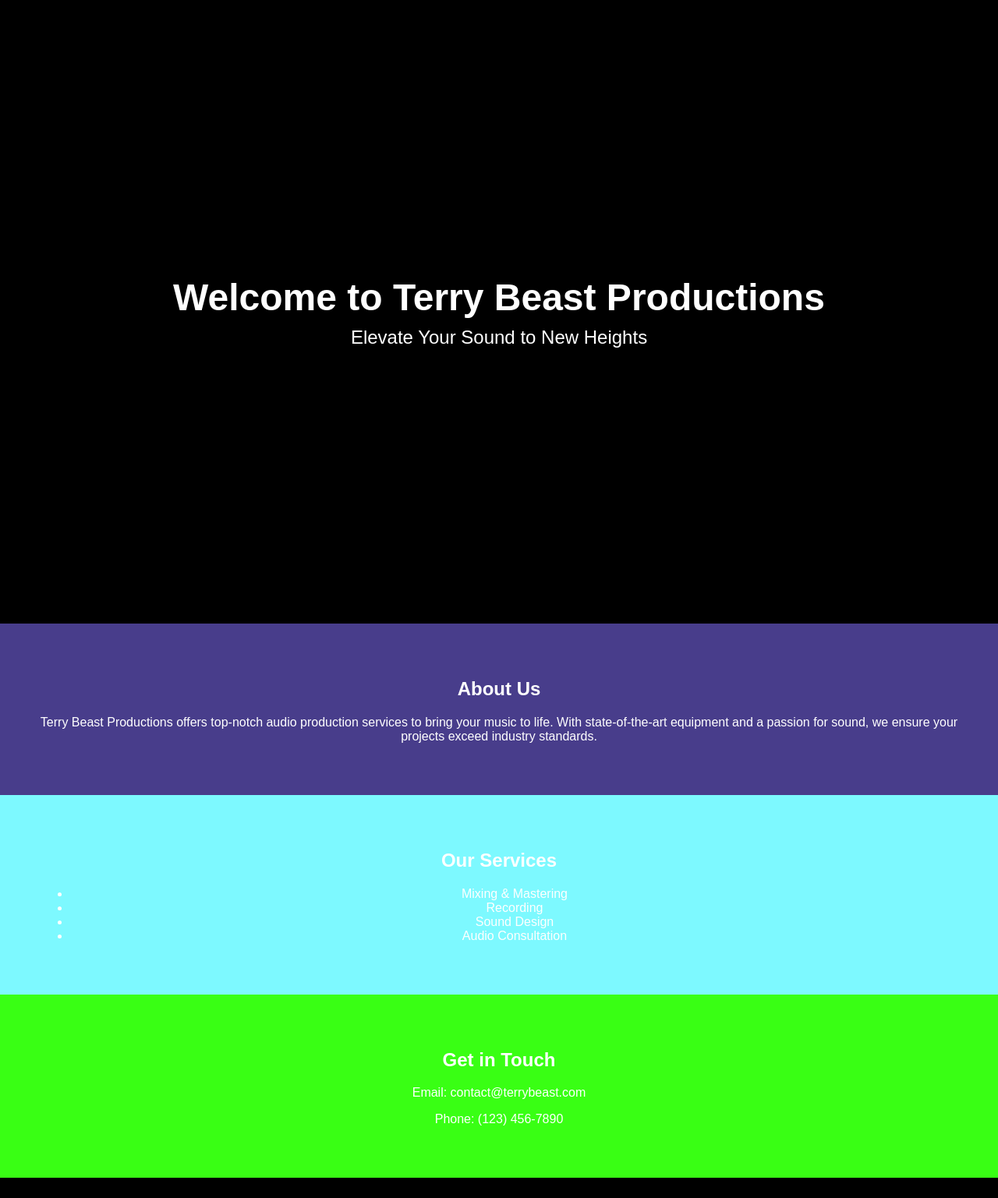
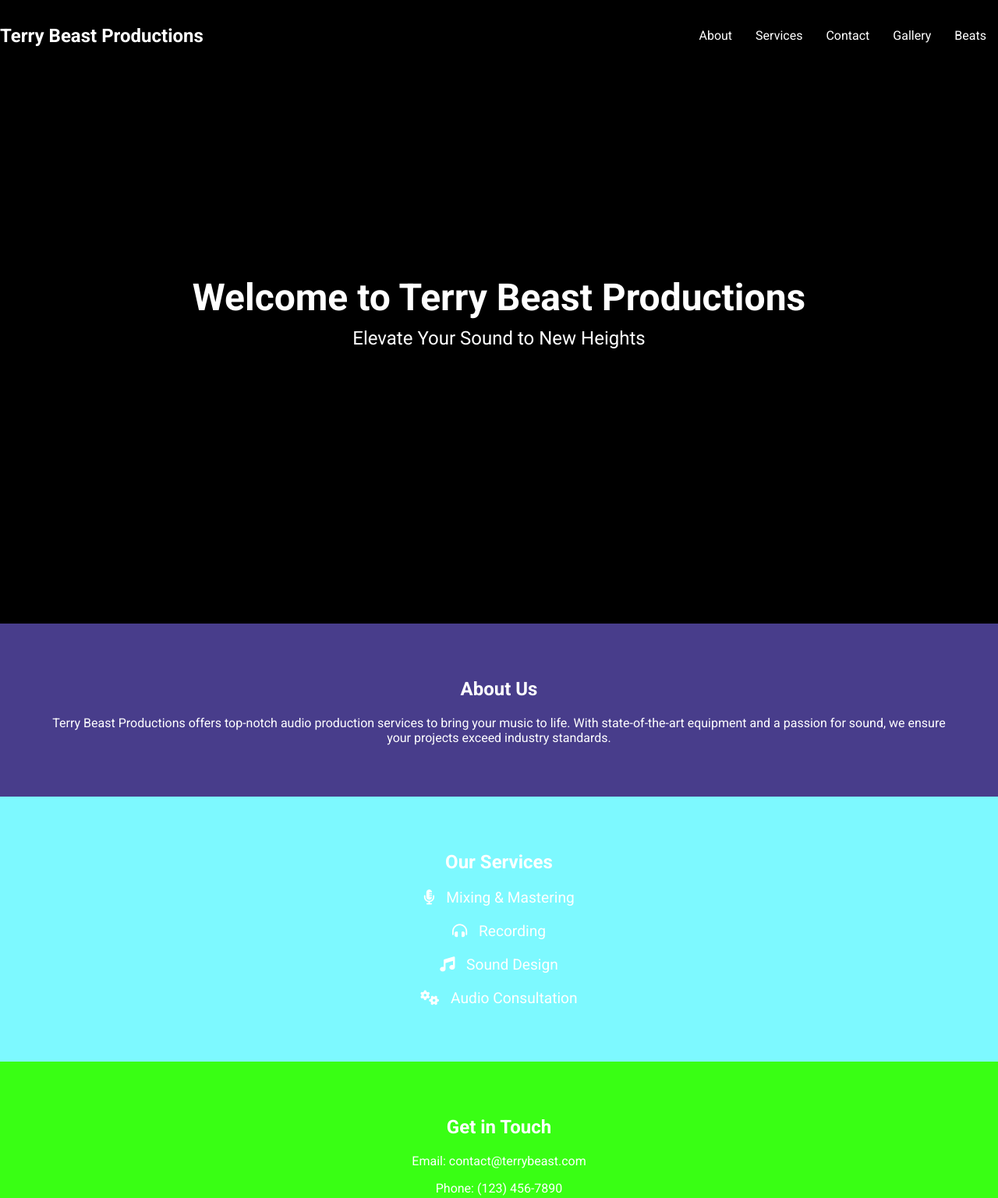
Before and after one commit to terrybeast8/terrybeastprod, a plain HTML site: page index.html in a window 1280 px wide. Shown: the top 1537 px of the page at 78% size. Drawn offline with Linux system fonts and the light colour scheme.

Commit message:
Enhance website design and layout

```diff
--- a/index.html
+++ b/index.html
@@ -4,40 +4,55 @@
     <meta charset="UTF-8">
     <meta name="viewport" content="width=device-width, initial-scale=1.0">
     <title>Terry Beast Productions</title>
+    <link href="https://fonts.googleapis.com/css2?family=Roboto:wght@400;700&display=swap" rel="stylesheet">
     <link rel="stylesheet" href="styles.css">
 </head>
 <body>
     <header class="header">
+        <nav class="navbar">
+            <div class="logo">Terry Beast Productions</div>
+            <ul class="nav-links">
+                <li><a href="#about">About</a></li>
+                <li><a href="#services">Services</a></li>
+                <li><a href="#contact">Contact</a></li>
+                <li><a href="#gallery">Gallery</a></li>
+                <li><a href="#beats">Beats</a></li>
+            </ul>
+        </nav>
         <div class="overlay">
             <h1>Welcome to Terry Beast Productions</h1>
             <p>Elevate Your Sound to New Heights</p>
         </div>
     </header>
-    <section class="about">
+    <section id="about" class="about">
         <h2>About Us</h2>
         <p>Terry Beast Productions offers top-notch audio production services to bring your music to life. With state-of-the-art equipment and a passion for sound, we ensure your projects exceed industry standards.</p>
     </section>
-    <section class="services">
+    <section id="services" class="services">
         <h2>Our Services</h2>
         <ul>
-            <li>Mixing & Mastering</li>
-            <li>Recording</li>
-            <li>Sound Design</li>
-            <li>Audio Consultation</li>
+            <li><i class="fas fa-microphone-alt"></i> Mixing & Mastering</li>
+            <li><i class="fas fa-headphones-alt"></i> Recording</li>
+            <li><i class="fas fa-music"></i> Sound Design</li>
+            <li><i class="fas fa-cogs"></i> Audio Consultation</li>
         </ul>
     </section>
-    <section class="contact">
+    <section id="contact" class="contact">
         <h2>Get in Touch</h2>
-        <p>Email: contact@terrybeast.com</p>
-        <p>Phone: (123) 456-7890</p>
+        <p>Email: <a href="mailto:contact@terrybeast.com">contact@terrybeast.com</a></p>
+        <p>Phone: <a href="tel:+1234567890">(123) 456-7890</a></p>
     </section>
-    <section class="gallery">
+    <section id="gallery" class="gallery">
         <h2>Gallery</h2>
         <img src="images/studio.jpg" alt="Studio Image">
     </section>
-    <section class="beatstars">
+    <section id="beats" class="beatstars">
         <h2>Listen to Our Beats</h2>
         <iframe src="https://player.beatstars.com/?storeId=148405" width="100%" height="800" style="max-width:1024px"> -- none -- </iframe>
     </section>
+    <footer class="footer">
+        <p>&copy; 2024 Terry Beast Productions. All rights reserved.</p>
+    </footer>
+    <script src="https://kit.fontawesome.com/a076d05399.js" crossorigin="anonymous"></script>
 </body>
 </html>
--- a/styles.css
+++ b/styles.css
@@ -1,34 +1,59 @@
 /* styles.css */
 body {
     margin: 0;
-    font-family: 'Arial', sans-serif;
+    font-family: 'Roboto', sans-serif;
     background-color: #000000;
     color: #FFFFFF;
 }
 
-.header {
+header {
     position: relative;
     height: 100vh;
     background-image: url('images/header-background.jpg');
     background-size: cover;
     background-position: center;
     display: flex;
+    flex-direction: column;
     justify-content: center;
     align-items: center;
     text-align: center;
+    color: #FFFFFF;
+}
+
+.navbar {
+    position: absolute;
+    top: 0;
+    width: 100%;
+    display: flex;
+    justify-content: space-between;
+    align-items: center;
+    padding: 20px;
+    background: rgba(0, 0, 0, 0.5);
+}
+
+.logo {
+    font-size: 1.5rem;
+    font-weight: bold;
+}
+
+.nav-links {
+    list-style: none;
+    display: flex;
+}
+
+.nav-links li {
+    margin: 0 15px;
+}
+
+.nav-links a {
+    color: #FFFFFF;
+    text-decoration: none;
+    font-size: 1rem;
 }
 
 .header .overlay {
-    position: absolute;
-    top: 0;
-    right: 0;
-    bottom: 0;
-    left: 0;
     background: rgba(0, 0, 0, 0.5);
-    display: flex;
-    flex-direction: column;
-    justify-content: center;
-    align-items: center;
+    padding: 20px;
 }
 
 .header h1 {
@@ -54,17 +79,47 @@ section {
     background-color: #7DF9FF;
 }
 
+.services ul {
+    list-style: none;
+    padding: 0;
+}
+
+.services li {
+    margin: 20px 0;
+    font-size: 1.2rem;
+}
+
+.services i {
+    margin-right: 10px;
+}
+
 .contact {
     background-color: #39FF14;
+}
+
+.contact a {
+    color: #FFFFFF;
+    text-decoration: none;
+}
+
+.gallery {
+    background-color: #202020;
 }
 
 .gallery img {
     max-width: 100%;
     height: auto;
+    border: 5px solid #FFFFFF;
 }
 
 .beatstars {
     background-color: #202020;
     padding: 50px;
+}
+
+.footer {
+    background-color: #000000;
+    padding: 20px;
     text-align: center;
+    font-size: 0.9rem;
 }
```
